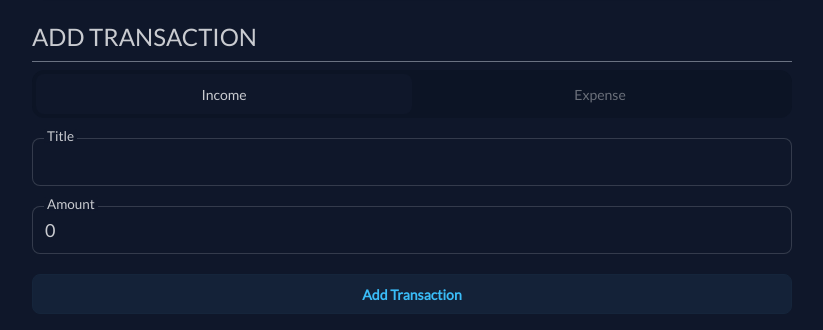
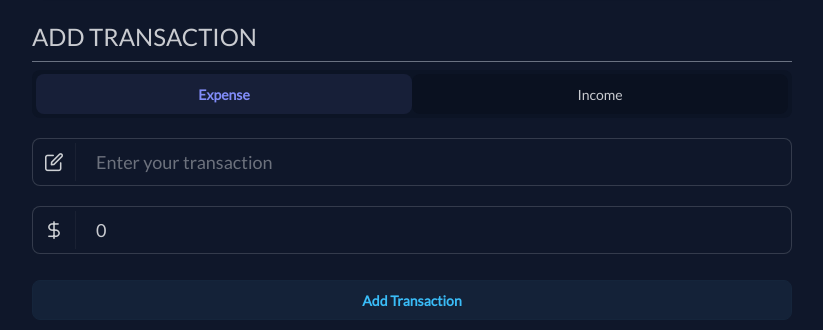
Before and after one commit to IvanTan02/expense-tracker-app, a Vue app: page / in a window 1280 px wide. Shown: the part 323-653 px from the top of the page, without its empty margins (228-1051 px from the left). Built offline with nearby package versions, Linux system fonts and the light colour scheme; no server answers.

Commit message:
improve styling

```diff
--- a/package.json
+++ b/package.json
@@ -15,6 +15,7 @@
   "dependencies": {
     "@tailwindcss/vite": "^4.0.7",
     "axios": "^1.7.9",
+    "primeicons": "^7.0.0",
     "tailwindcss": "^4.0.7",
     "vue": "^3.5.13",
     "vue-router": "^4.5.0",
--- a/src/App.vue
+++ b/src/App.vue
@@ -51,8 +51,10 @@ onMounted(async () => {
       <div class="flex flex-row justify-center">
         <moon-loader :loading="isLoading" size="40px"></moon-loader>
       </div>
-      <TransactionList v-if="!isLoading" :transactions="transactions"
-        @transactionDelete="onTransactionDelete($event)" />
+      <div style="max-height: 300px; overflow-y: auto;">
+        <TransactionList v-if="!isLoading" :transactions="transactions"
+          @transactionDelete="onTransactionDelete($event)" />
+      </div>
     </div>
   </section>
 </template>
--- a/src/assets/style.css
+++ b/src/assets/style.css
@@ -1,5 +1,6 @@
 @import url('https://fonts.googleapis.com/css?family=Lato&display=swap');
 @import "tailwindcss";
+@import 'primeicons/primeicons.css';
 
 @plugin "daisyui" {
   themes: night --default
--- a/src/components/AddTransaction.vue
+++ b/src/components/AddTransaction.vue
@@ -9,7 +9,7 @@ const emit = defineEmits<{ (event: 'transactionSubmit', transaction: Transaction
 
 const transactionForm = reactive<Transaction>({
   title: '',
-  type: TRANSACTION_TYPE.INCOME,
+  type: TRANSACTION_TYPE.EXPENSE,
   amount: 0,
 });
 
@@ -18,7 +18,7 @@ const onSubmit = () => {
     toast.error('Fields are invalid');
     return;
   }
-  emit('transactionSubmit', { ...transactionForm, id: Math.floor(Math.random() * 100000).toString() });
+  emit('transactionSubmit', { ...transactionForm, amount: Number(transactionForm.amount.toFixed(2)), id: Math.floor(Math.random() * 100000).toString() });
   transactionForm.title = '';
   transactionForm.amount = 0;
 }
@@ -28,21 +28,72 @@ const onSubmit = () => {
   <h3 class="mt-10 mb-2 pb-2 text-lg lg:text-2xl uppercase border-b-1 border-b-gray-500">Add Transaction</h3>
   <form @submit.prevent="onSubmit">
     <div class="tabs tabs-box tabs-md mb-5">
+      <input class="tab w-1/2" aria-label="Expense" type="radio" id="expense" name="type"
+        :value="TRANSACTION_TYPE.EXPENSE" v-model="transactionForm.type" />
       <input class="tab w-1/2" aria-label="Income" type="radio" id="income" name="type" :value="TRANSACTION_TYPE.INCOME"
         v-model="transactionForm.type" />
-      <input class="tab w-1/2" aria-label="Expense" type="radio" id="expense" name="type"
-        :value="TRANSACTION_TYPE.EXPENSE" v-model="transactionForm.type" />
     </div>
     <div class="flex flex-col">
-      <label class="floating-label mb-5">
-        <span>Title</span>
-        <input type="text" class="input input-lg w-full" v-model="transactionForm.title" />
+      <label class="input input-lg mb-5 w-full">
+        <span class="label"><i class="pi pi-pen-to-square text-neutral-content"></i></span>
+        <input type="text" v-model="transactionForm.title" placeholder="Enter your transaction" />
       </label>
-      <label class="floating-label mb-5">
-        <span>Amount</span>
-        <input type="number" class="input input-lg w-full" v-model="transactionForm.amount" />
-      </label>
+      <div>
+        <label class="input validator input-lg w-full">
+          <span class="label"><i class="pi pi-dollar text-neutral-content"></i></span>
+          <input type="number" v-model="transactionForm.amount" step=".01" />
+        </label>
+        <div class="validator-hint">Max two decimal places</div>
+      </div>
       <button class="btn btn-soft btn-primary">Add Transaction</button>
     </div>
   </form>
 </template>
+
+<style scoped>
+.tabs-box {
+  background-color: var(--color-base-200);
+  padding: 0.25rem;
+  border-radius: var(--radius-field);
+  box-shadow: 0 -0.5px oklch(100% 0 0 / calc(var(--depth) * 0.1)) inset,
+    0 0.5px oklch(0% 0 0 / calc(var(--depth) * 0.05)) inset;
+
+  /* Default tab style (inactive) */
+  .tab {
+    border-radius: var(--radius-field);
+    border-style: none;
+    background-color: var(--color-base-300);
+    color: var(--color-base-content-dim);
+    transition: background-color 0.2s ease-in, color 0.2s ease-in;
+
+    &:hover {
+      background-color: var(--color-base-400);
+    }
+
+    &:focus-visible {
+      outline-offset: 2px;
+    }
+  }
+
+  /* Active tab state */
+  :is(.tab-active, [aria-selected="true"], input:checked) {
+    background-color: color-mix(in oklab,
+        var(--color-secondary, var(--color-base-content)) 8%,
+        var(--color-base-100));
+    color: var(--color-secondary);
+    font-weight: bold;
+
+    &:hover {
+      color: var(--color-secondary);
+    }
+
+    box-shadow: 0 1px oklch(100% 0 0 / calc(var(--depth) * 0.1)) inset,
+    0 1px 1px -1px color-mix(in oklab, var(--color-neutral) calc(var(--depth) * 50%), #0000),
+    0 1px 6px -4px color-mix(in oklab, var(--color-neutral) calc(var(--depth) * 100%), #0000);
+
+    @media (forced-colors: active) {
+      border: 1px solid;
+    }
+  }
+}
+</style>
--- a/src/components/TransactionList.vue
+++ b/src/components/TransactionList.vue
@@ -21,39 +21,13 @@ const deleteTransaction = (transactionId?: string) => {
 <template>
   <ul id="list" class="list">
     <li v-for="transaction in transactions" :key="transaction.id"
-      :class="`border-2 border-transparent ${transaction.type === TRANSACTION_TYPE.EXPENSE ? 'border-r-red-400' : 'border-r-green-400'} mb-2 px-3 py-2 bg-neutral text-md lg:text-lg text-neutral-content`">
+      :class="` flex flex-row justify-between border-l-3 ${transaction.type === TRANSACTION_TYPE.EXPENSE ? 'border-l-red-400' : 'border-l-green-400'} mb-2 px-3 py-2 bg-neutral text-md lg:text-lg text-neutral-content`">
       {{ transaction.title }}
-      <span>{{ transaction.type === TRANSACTION_TYPE.EXPENSE ? '-' : '+' }}RM{{ transaction.amount.toFixed(2) }}</span>
-      <button @click="deleteTransaction(transaction.id || undefined)" class="delete-btn">x</button>
+      <div>
+        <span>{{ transaction.type === TRANSACTION_TYPE.EXPENSE ? '-' : '+' }}RM{{ transaction.amount.toFixed(2) }}</span>
+        <button class="btn btn-soft btn-error ms-4 p-4" @click="deleteTransaction(transaction.id || undefined)"><i
+            class="pi pi-times text-neutral-content text-xs"></i></button>
+      </div>
     </li>
   </ul>
 </template>
-
-<style scoped>
-.list li {
-  box-shadow: var(--box-shadow);
-  display: flex;
-  justify-content: space-between;
-  position: relative;
-}
-
-.delete-btn {
-  cursor: pointer;
-  background-color: #e74c3c;
-  border: 0;
-  color: #fff;
-  font-size: 20px;
-  line-height: 20px;
-  padding: 2px 5px;
-  position: absolute;
-  top: 50%;
-  left: 0;
-  transform: translate(-100%, -50%);
-  opacity: 0;
-  transition: opacity 0.3s ease;
-}
-
-.list li:hover .delete-btn {
-  opacity: 1;
-}
-</style>
```
Also changed, not shown: 1 other file (tests, documents, lock files or other folders).
